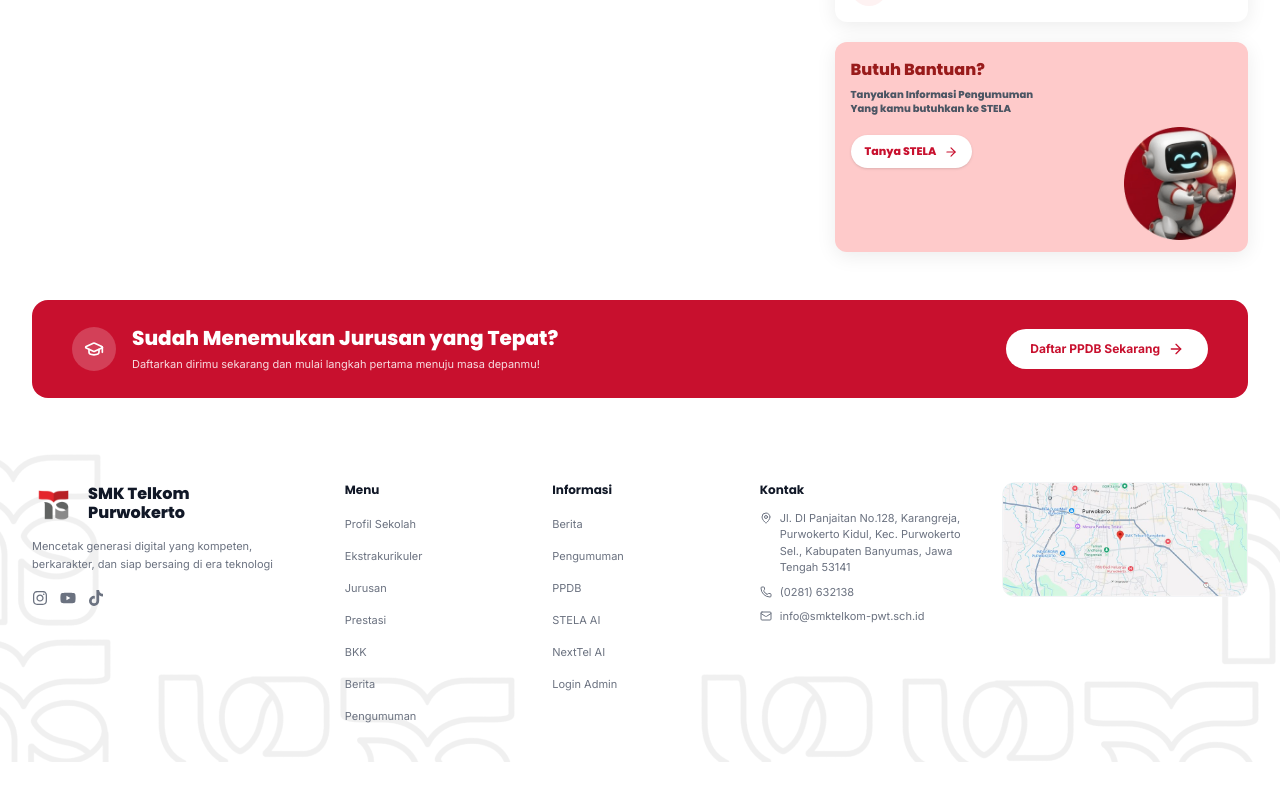
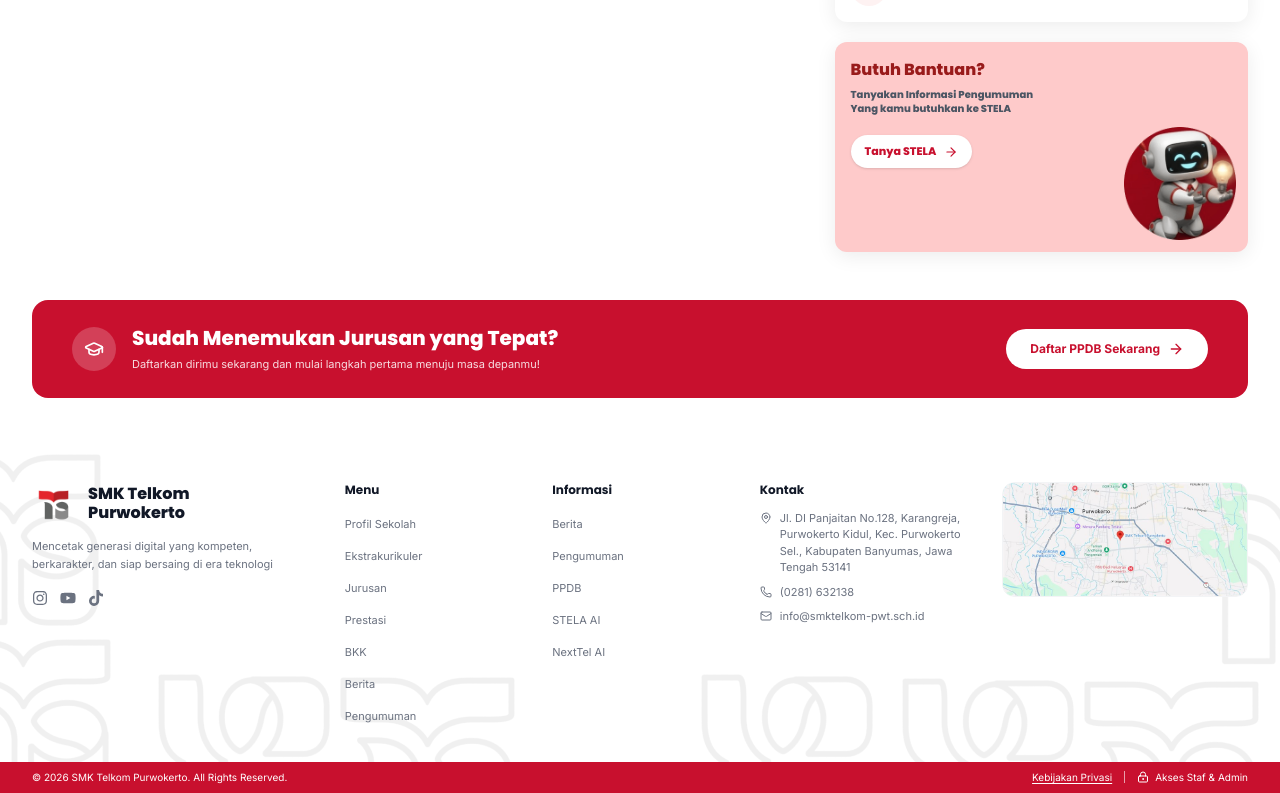
Before and after one commit to KiandrAHD/smk-telkom-purwokerto, a React (Vite) app in the folder frontend/: page /pengumuman in a window 1280 px wide. Shown: the part 1486-2279 px from the top of the page. Before the commit the page ends 2248 px from the top, so only its background shows below. Built offline with nearby package versions, Linux system fonts and the light colour scheme; no server answers; the database is empty.

Commit message:
fix: pindahkan akses admin ke footer

```diff
--- a/frontend/scripts/uji-akses-cepat-hero.mjs
+++ b/frontend/scripts/uji-akses-cepat-hero.mjs
@@ -1,8 +1,10 @@
 import assert from 'node:assert/strict';
 import { readFile } from 'node:fs/promises';
 
-const [hero, data, app] = await Promise.all([
+const [hero, footer, layout, data, app] = await Promise.all([
   readFile(new URL('../src/components/HeroSection.jsx', import.meta.url), 'utf8'),
+  readFile(new URL('../src/components/Footer.jsx', import.meta.url), 'utf8'),
+  readFile(new URL('../src/layouts/MainLayout.jsx', import.meta.url), 'utf8'),
   readFile(new URL('../src/data/dummyData.js', import.meta.url), 'utf8'),
   readFile(new URL('../src/App.jsx', import.meta.url), 'utf8'),
 ]);
@@ -27,6 +29,9 @@ for (const obsolete of ['Jurusan', 'BKK']) {
 assert.match(hero, /lg:grid-cols-3/);
 assert.match(hero, /lg:absolute/);
 assert.match(hero, /lg:translate-y-1\/2/);
-assert.match(hero, /to="\/login"[\s\S]*Login Admin/);
+assert.doesNotMatch(hero, /to="\/login"[\s\S]*Login Admin/);
+assert.match(footer, /to="\/login"[\s\S]*Akses Staf & Admin/);
+assert.match(footer, /Kebijakan Privasi/);
+assert.match(layout, /<Footer \/>/);
 
-console.log('Panel hero memuat tiga akses utama, overlap responsif, dan Login Admin di bawahnya.');
+console.log('Panel hero hanya memuat tiga akses utama; akses admin berada di bar footer bersama.');
--- a/frontend/src/components/Footer.jsx
+++ b/frontend/src/components/Footer.jsx
@@ -1,4 +1,4 @@
-import { Mail, MapPin, Phone } from 'lucide-react';
+import { LockKeyhole, Mail, MapPin, Phone } from 'lucide-react';
 import { FaInstagram, FaTiktok, FaYoutube } from 'react-icons/fa';
 import { Link } from 'react-router-dom';
 import Logo from './Logo';
@@ -41,7 +41,7 @@ const LinkColumn = ({ title, links }) => (
 );
 
 const Footer = () => (
-  <footer className="relative overflow-hidden bg-white py-7 lg:py-9">
+  <footer className="relative overflow-hidden bg-white pt-7 lg:pt-9">
     <div
       aria-hidden="true"
       className="pointer-events-none absolute inset-0 select-none overflow-hidden"
@@ -56,7 +56,7 @@ const Footer = () => (
       ))}
     </div>
 
-    <div className="relative z-10 mx-auto max-w-7xl px-4 sm:px-6 lg:px-8">
+    <div className="relative z-10 mx-auto max-w-7xl px-4 pb-7 sm:px-6 lg:px-8 lg:pb-9">
       <div className="grid grid-cols-2 gap-8 lg:grid-cols-[1.6fr_1fr_1fr_1.2fr_1.4fr]">
         {/* Brand */}
         <div className="col-span-2 lg:col-span-1">
@@ -91,10 +91,7 @@ const Footer = () => (
         </div>
 
         <LinkColumn title="Menu" links={footerData.menu} />
-        <LinkColumn
-          title="Informasi"
-          links={[...footerData.informasi, { label: 'Login Admin', href: '/login' }]}
-        />
+        <LinkColumn title="Informasi" links={footerData.informasi} />
 
         {/* Kontak */}
         <div>
@@ -146,6 +143,23 @@ const Footer = () => (
         </div>
       </div>
     </div>
+
+    <div className="relative z-10 bg-primary text-white">
+      <div className="mx-auto flex max-w-7xl flex-col items-center justify-between gap-2 px-4 py-2 text-[10px] sm:flex-row sm:px-6 lg:px-8">
+        <p>© 2026 SMK Telkom Purwokerto. All Rights Reserved.</p>
+        <div className="flex items-center gap-3">
+          <span className="underline underline-offset-2">Kebijakan Privasi</span>
+          <span aria-hidden="true" className="h-3 border-l border-white/60" />
+          <Link
+            to="/login"
+            className="inline-flex items-center gap-1.5 underline-offset-2 transition-opacity hover:opacity-80 hover:underline focus-visible:outline-none focus-visible:ring-2 focus-visible:ring-white"
+          >
+            <LockKeyhole className="h-3 w-3" aria-hidden="true" />
+            Akses Staf & Admin
+          </Link>
+        </div>
+      </div>
+    </div>
   </footer>
 );
 
--- a/frontend/src/components/HeroSection.jsx
+++ b/frontend/src/components/HeroSection.jsx
@@ -1,4 +1,4 @@
-import { ArrowRight, Bot, LockKeyhole, UserPlus, Sparkles } from 'lucide-react';
+import { ArrowRight, Bot, UserPlus, Sparkles } from 'lucide-react';
 import { Link } from 'react-router-dom';
 import { landingHero, quickLinks } from '../data/dummyData';
 
@@ -90,15 +90,6 @@ const HeroSection = () => (
               );
             })}
           </div>
-          <div className="flex justify-end border-t border-primary-800 bg-primary px-5 py-2.5">
-            <Link
-              to="/login"
-              className="inline-flex items-center gap-1.5 text-[10px] font-semibold text-white transition-opacity hover:opacity-80 focus-visible:outline-none focus-visible:ring-2 focus-visible:ring-white focus-visible:ring-offset-2 focus-visible:ring-offset-primary"
-            >
-              <LockKeyhole className="h-3.5 w-3.5" aria-hidden="true" />
-              Login Admin
-            </Link>
-          </div>
         </div>
       </div>
     </div>
```
